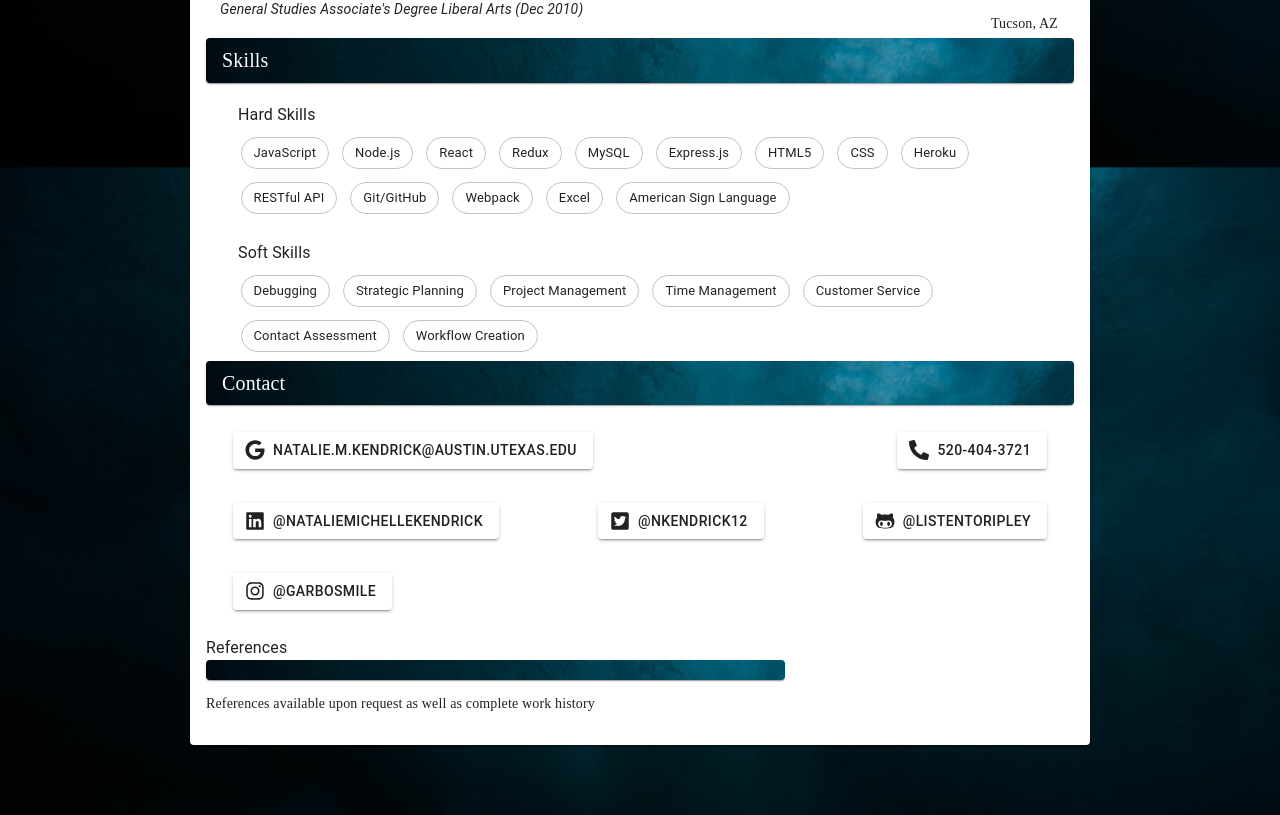
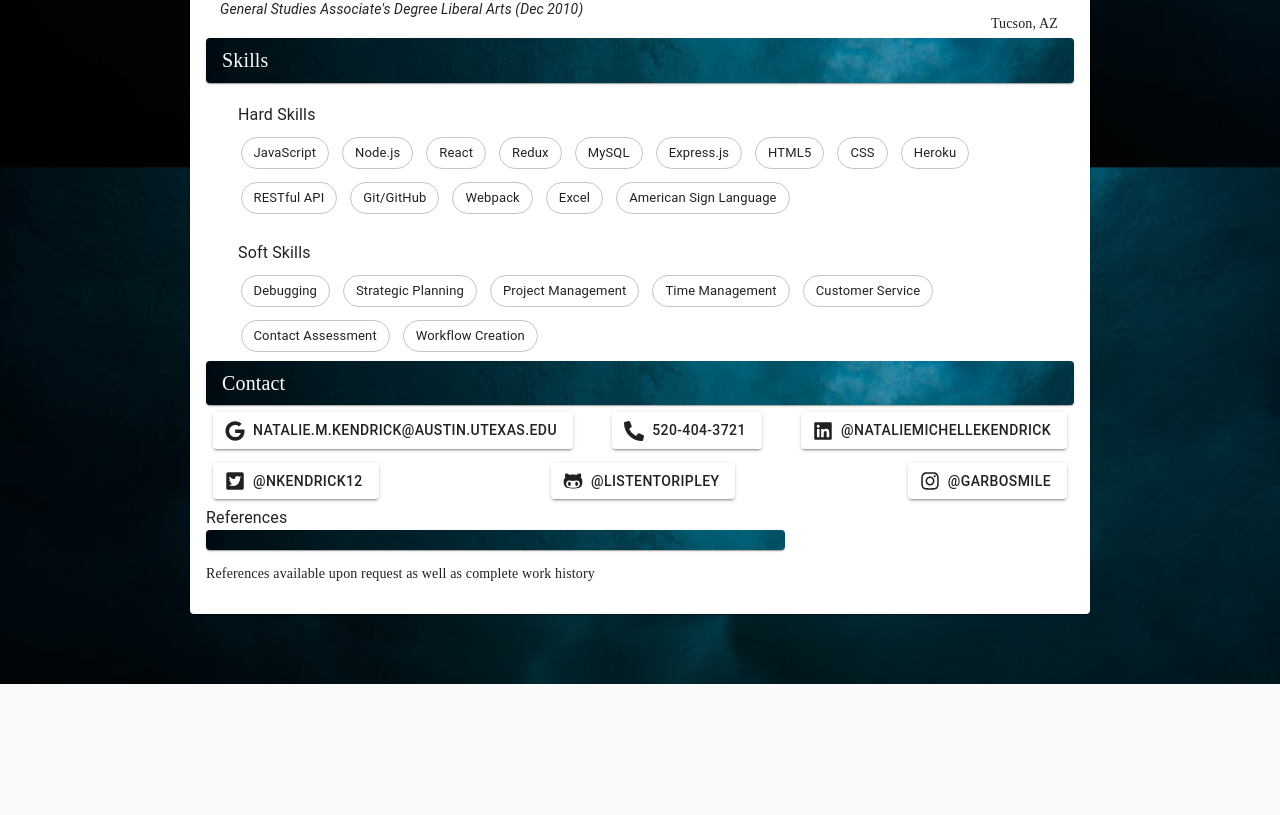
Before and after one commit to listenToRipley/nataliekendrick, a React (Create React App) app: page /resume in a window 1280 px wide. Shown: the part 1752-2567 px from the top of the page. After the commit the page ends 2436 px from the top, so only its background shows below. Built offline with nearby package versions, Linux system fonts and the light colour scheme.

Commit message:
css added

```diff
--- a/src/Components/ResumeContacts.js
+++ b/src/Components/ResumeContacts.js
@@ -34,14 +34,13 @@ const useStyles = makeStyles((theme) => ({
     color: '#4fb5dd',
   },
   additionalContact: {
-    padding: '10px',
     display: 'flex',
     flex: 'row',
     flexWrap: 'wrap',
     justifyContent: 'space-between'
   },
   contactGrid: {
-    padding: '2%'
+    padding: '.5em'
   },
   contactButton: {
     justify: 'center',
```
